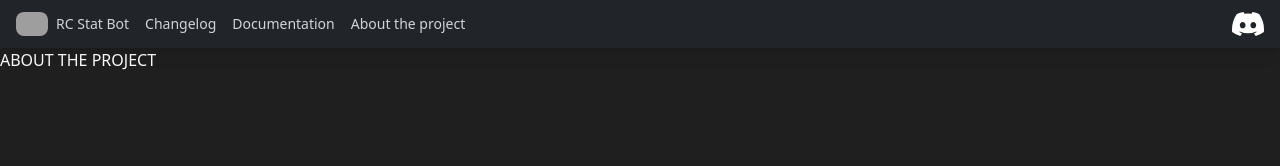
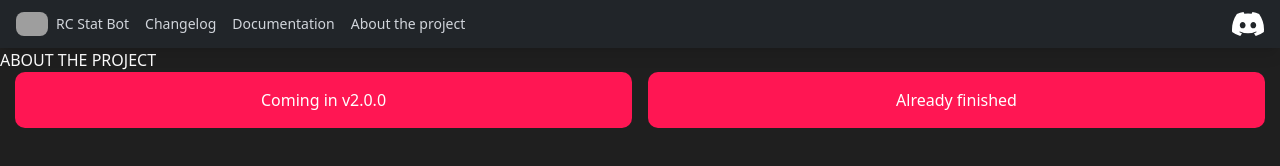
Before and after one commit to OmarQurashi868/rc-stats-docs, an Astro site: page /about in a window 1280 px wide. Built offline with nearby package versions, Linux system fonts and the light colour scheme; Astro itself is replaced by a stand-in of ours; grey boxes are pictures that could not be loaded.

Commit message:
Started with about table

```diff
--- a/src/pages/about.astro
+++ b/src/pages/about.astro
@@ -4,4 +4,14 @@ import Layout from "../layouts/Layout.astro";
 
 <Layout title="About the project">
 ABOUT THE PROJECT
+
+<div style="display: grid; grid-template-columns: repeat(2, 1fr); grid-gap: 1rem;">
+    <div style="background-color: #FF1653; border-radius: 10px; padding: 1rem; border-color: white; text-align: center; margin-left: 15px;">
+      Coming in v2.0.0
+    </div>
+    <div style="background-color: #FF1653; border-radius: 10px; padding: 1rem; text-align: center; margin-right: 15px;">
+      Already finished
+    </div>
+  </div>
+
 </Layout>
```
Also changed, not shown: src/pages/changelog.astro (+7 -0 lines).
